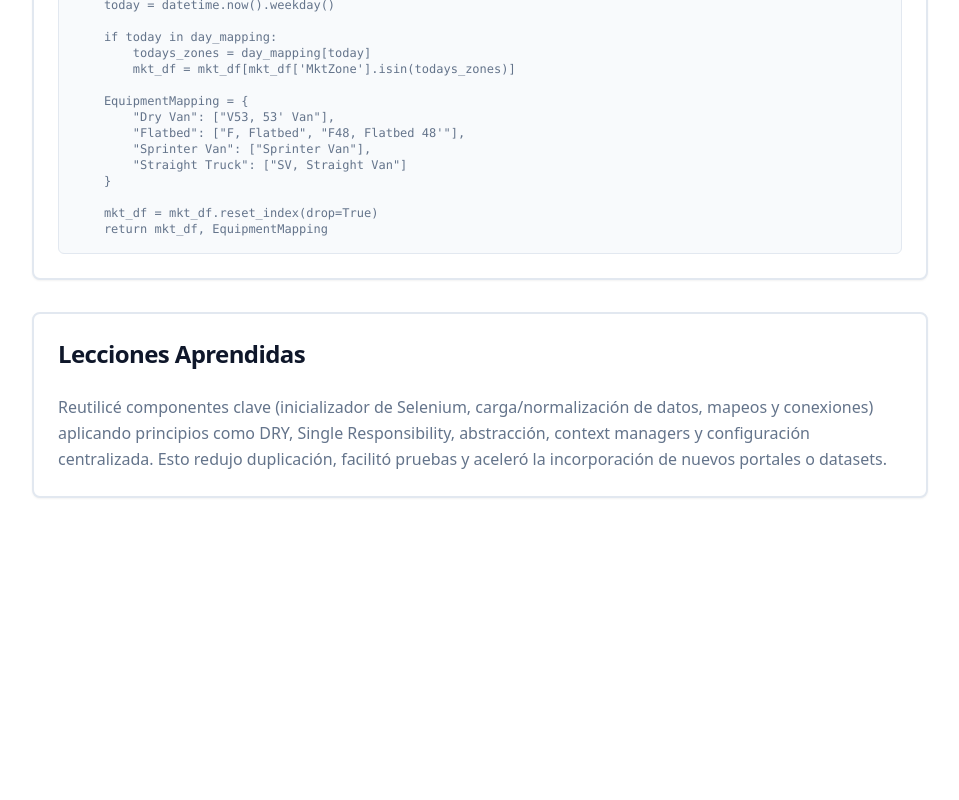
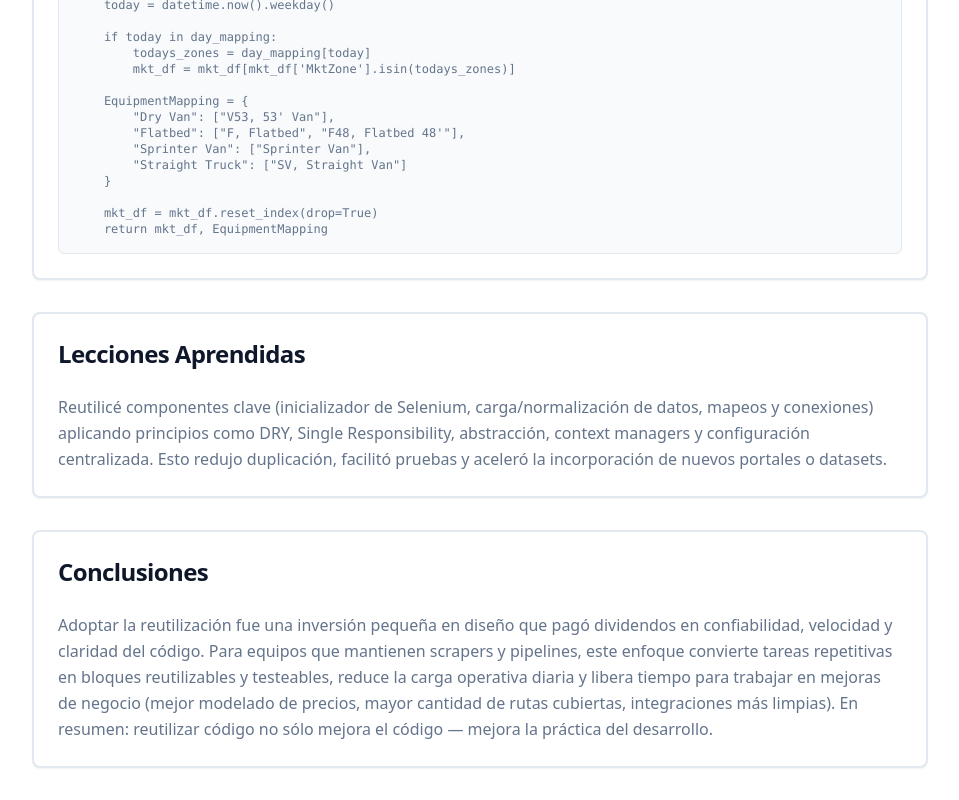
Before and after one commit to SantiagoZu/clean-landing-maker, a React (Vite) app: page / in a window 1280 px wide. Shown: the part 1467-2267 px from the top of the page, without its empty margins (160-1119 px from the left). Before the commit the page ends 1997 px from the top, so only its background shows below. Built offline with nearby package versions, Linux system fonts and the light colour scheme.

Commit message:
Add "Conclusiones" section
Add a new section to the landing page titled "Conclusiones" with the provided text about code reusability.

```diff
--- a/src/pages/Index.tsx
+++ b/src/pages/Index.tsx
@@ -131,6 +131,18 @@ def load_market_zone_data():
           </CardContent>
         </Card>
 
+        {/* Conclusiones Section */}
+        <Card className="border-2">
+          <CardHeader>
+            <CardTitle className="text-2xl font-bold text-primary">Conclusiones</CardTitle>
+          </CardHeader>
+          <CardContent>
+            <p className="text-muted-foreground leading-relaxed">
+              Adoptar la reutilización fue una inversión pequeña en diseño que pagó dividendos en confiabilidad, velocidad y claridad del código. Para equipos que mantienen scrapers y pipelines, este enfoque convierte tareas repetitivas en bloques reutilizables y testeables, reduce la carga operativa diaria y libera tiempo para trabajar en mejoras de negocio (mejor modelado de precios, mayor cantidad de rutas cubiertas, integraciones más limpias). En resumen: reutilizar código no sólo mejora el código — mejora la práctica del desarrollo.
+            </p>
+          </CardContent>
+        </Card>
+
       </div>
     </div>
   );
```
